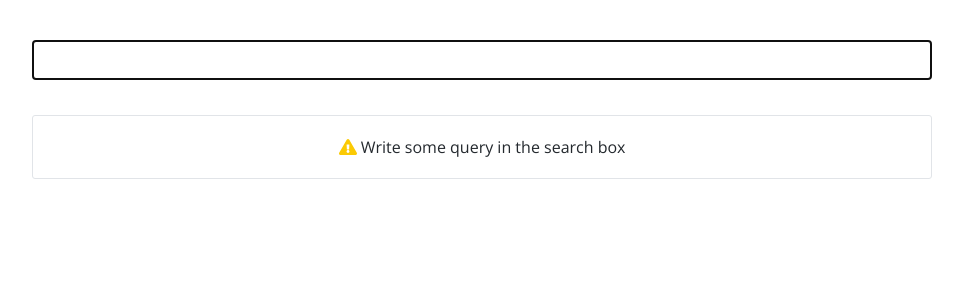
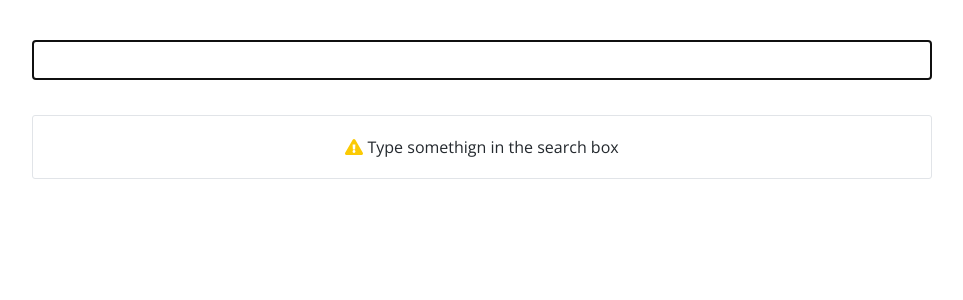
Before and after one commit to rollrodrig/nuorder-test, a React (Create React App) app: page / in a window 1280 px wide. Shown: the top 300 px of the page, without its empty margins (158-1121 px from the left). Built offline with nearby package versions, Linux system fonts and the light colour scheme.

Commit message:
added list status

```diff
--- a/src/components/icons/loading.tsx
+++ b/src/components/icons/loading.tsx
@@ -1,9 +1,7 @@
 import React, { FC } from 'react';
 import styled from 'styled-components';
 import { textColor } from '../../storage/colors';
-export interface LoadingProps {
-	children: React.ReactNode;
-}
+export interface LoadingProps {}
 export const LoadingStyled = styled.div`
 	display: block;
 	margin: 10px auto;
@@ -90,7 +88,7 @@ export const LoadingStyled = styled.div`
 	}
 `;
 
-export const Loading: FC<LoadingProps> = ({ children }) => {
+export const Loading: FC<LoadingProps> = () => {
 	return (
 		<LoadingStyled>
 			<div></div>
--- a/src/components/list/list.tsx
+++ b/src/components/list/list.tsx
@@ -1,28 +1,23 @@
 import React, { FC } from 'react';
 import { Wrapper } from './wrapper';
-import { Row } from './row';
 import { useSelector } from 'react-redux';
 import { TReducer } from '../../reducers/root';
-import { TStorageState } from '../../reducers/storage';
-import { TIssuesData } from '../../service/github';
-import { Message } from '../messages/message';
-import { MessageType } from '../messages/message-icon';
+import { Status } from './status';
+import { Results } from './results';
+import { TStatusState } from '../../reducers/status';
 export interface ListProps {}
+const shouldShowStatus = (status: TStatusState): boolean => {
+	return status.loading || status.error;
+};
 export const List: FC<ListProps> = () => {
 	const reducerState = useSelector((state: TReducer) => state);
-	const hasResults = () => {
-		return reducerState.storage.results.length === 0;
-	};
 	return (
 		<Wrapper>
-			{hasResults() ? (
-				<Message type={MessageType.warning}>
-					Write some query in the search box
-				</Message>
-			) : null}
-			{reducerState.storage.results.map((result: TIssuesData) => (
-				<Row key={result.id} id={result.id} title={result.title} />
-			))}
+			{shouldShowStatus(reducerState.status) ? (
+				<Status status={reducerState.status} />
+			) : (
+				<Results results={reducerState.storage.results} />
+			)}
 		</Wrapper>
 	);
 };
--- /dev/null
+++ b/src/components/list/results.tsx
@@ -0,0 +1,29 @@
+import React, { FC } from 'react';
+import styled from 'styled-components';
+import { Row } from './row';
+import { TReducer } from '../../reducers/root';
+import { TIssuesData } from '../../service/github';
+import { Message } from '../messages/message';
+import { MessageType } from '../messages/message-icon';
+const hasResults = (results: TIssuesData[]): boolean => {
+	return results.length > 0;
+};
+export interface ResultsProps {
+	results: TIssuesData[];
+}
+export const Results: FC<ResultsProps> = ({ results = [] }) => {
+	console.log(results);
+	return (
+		<div>
+			{hasResults(results) ? (
+				results.map((result: TIssuesData) => (
+					<Row key={result.id} id={result.id} title={result.title} />
+				))
+			) : (
+				<Message type={MessageType.warning}>
+					Type somethign in the search box
+				</Message>
+			)}
+		</div>
+	);
+};
--- /dev/null
+++ b/src/components/list/status.tsx
@@ -0,0 +1,21 @@
+import React, { FC, ReactNode } from 'react';
+import { Message } from '../messages/message';
+import { MessageType } from '../messages/message-icon';
+import { TStatusState } from '../../reducers/status';
+import { Loading } from '../icons/loading';
+export interface StatusProps {
+	status: TStatusState;
+}
+export const Status: FC<StatusProps> = ({ status }) => {
+	let render: ReactNode;
+	if (status.error) {
+		render = (
+			<Message type={MessageType.error}>Something went wrong</Message>
+		);
+	} else if (status.loading) {
+		render = <Loading />;
+	} else {
+		render = null;
+	}
+	return <>{render}</>;
+};
--- /dev/null
+++ b/src/service/fakeResults.ts
@@ -0,0 +1,7 @@
+import cjb from 'customjsonbuilder';
+export const fakeResults = () => {
+	return cjb.build(`{data:{id:uuid,title:title,$times:4}}`);
+};
+export const fakeResultView = () => {
+	return cjb.build(`{data:{id:uuid,title:title,body:text}}`);
+};
--- a/src/service/github.ts
+++ b/src/service/github.ts
@@ -1,5 +1,6 @@
 import axios from 'axios';
 import cjb from 'customjsonbuilder';
+import { fakeResults, fakeResultView } from './fakeResults';
 export interface TIssuesData {
 	id: string;
 	title: string;
@@ -7,22 +8,21 @@ export interface TIssuesData {
 export interface TIssue {
 	id: string;
 	title: string;
+	body: string;
 }
 export const getResults = (query: string): Promise<TIssuesData[]> => {
 	console.log('=== request results ');
-	const data = cjb.build(`{data:{id:uuid,title:title,$times:4}}`);
-	return new Promise((resolve) => {
+	return new Promise((resolve, reject) => {
 		setTimeout(() => {
-			resolve(data);
+			resolve(fakeResults());
 		}, 3000);
 	});
 };
 export const getResultView = (id: string): Promise<TIssue> => {
 	console.log('=== request results ');
-	const data = cjb.build(`{data:{id:uuid,title:title,body:text}}`);
-	return new Promise((resolve) => {
+	return new Promise((resolve, reject) => {
 		setTimeout(() => {
-			resolve(data);
+			resolve(fakeResultView());
 		}, 3000);
 	});
 };
```
Also changed, not shown: 2 other files (tests, documents, lock files or other folders).
